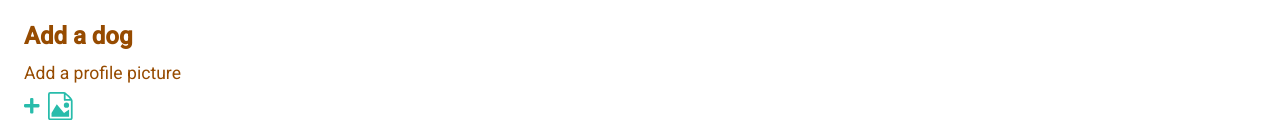
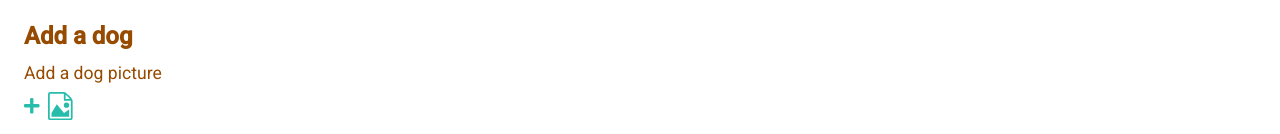
Before and after one commit to SGierszewski/hutello, a React (Vite) app: page /register in a window 1280 px wide. Shown: the part 666-800 px from the top of the page. Built offline with nearby package versions, Linux system fonts and the light colour scheme.

Commit message:
🚧  Set up initial registration page

```diff
--- a/src/app/pages/Register/Register.tsx
+++ b/src/app/pages/Register/Register.tsx
@@ -13,7 +13,6 @@ import styles from "./Register.module.css";
 
 export default function RegisterPage(): JSX.Element {
   const history = useHistory();
-  //   const [profilePicture, setProfilePicture] = useState("");
   const [email, setEmail] = useState("");
   const [password, setPassword] = useState("");
   const [firstName, setFirstName] = useState("");
@@ -21,8 +20,6 @@ export default function RegisterPage(): JSX.Element {
   const [streetName, setStreetName] = useState("");
   const [postcode, setPostcode] = useState("");
   const [city, setCity] = useState("");
-  // const [document, setDocument] = useState("");
-  // const [dogPicture, setDigPicture] = useState("");
   const [dogName, setDogName] = useState("");
   const [sex, setSex] = useState("");
   const [dateOfBirth, setDateOfBirth] = useState("");
@@ -33,7 +30,6 @@ export default function RegisterPage(): JSX.Element {
   async function handleSignUp(event: React.FormEvent<HTMLFormElement>) {
     event.preventDefault();
     const dog: Dog = {
-      // dogPicture,
       dogName,
       breed,
       dateOfBirth,
@@ -42,7 +38,6 @@ export default function RegisterPage(): JSX.Element {
       weight: Number(weight),
     };
     const user: User = {
-      // profilePicture,
       email,
       password,
       firstName,
@@ -50,7 +45,6 @@ export default function RegisterPage(): JSX.Element {
       streetName,
       postcode: Number(postcode),
       city,
-      // document,
       dogs: [dog],
     };
     await postUser(user);
@@ -67,10 +61,9 @@ export default function RegisterPage(): JSX.Element {
         <div className={styles.registerForm__userSection}>
           <AddFile
             label="Add a profile picture"
-            id="profilePicture"
-            name="fileUpload"
             accept=".jpg, .png"
             multiple={false}
+            onChange={console.log}
           />
           <LabeledInput
             label="Email address"
@@ -121,20 +114,18 @@ export default function RegisterPage(): JSX.Element {
           </span>
           <AddFile
             label="Add a document"
-            id="document"
-            name="fileUpload"
             accept=".jpg, .png"
             multiple={true}
+            onChange={console.log}
           />
         </div>
         <div className={styles.registerForm__dogSection}>
           <h2 className={styles.registerForm__dogSection_title}>Add a dog</h2>
           <AddFile
-            label="Add a profile picture"
-            id="dogPicture"
-            name="fileUpload"
+            label="Add a dog picture"
             accept=".jpg, .png"
             multiple={false}
+            onChange={console.log}
           />
           <LabeledInput
             label="Dog name"
```
